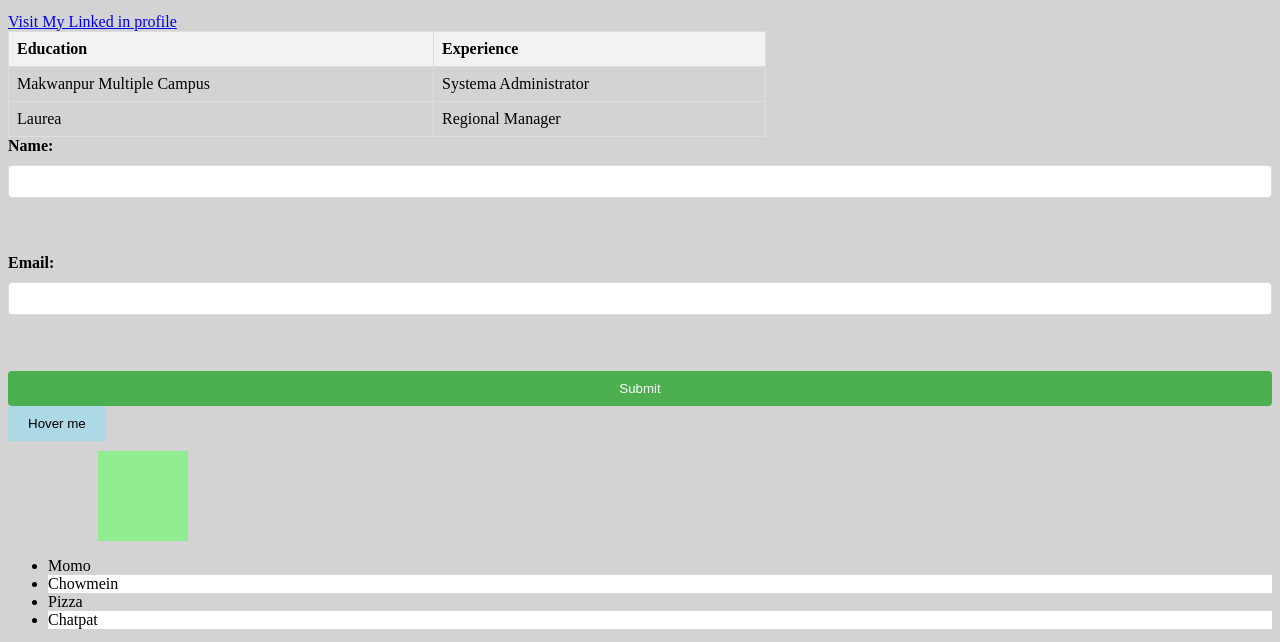
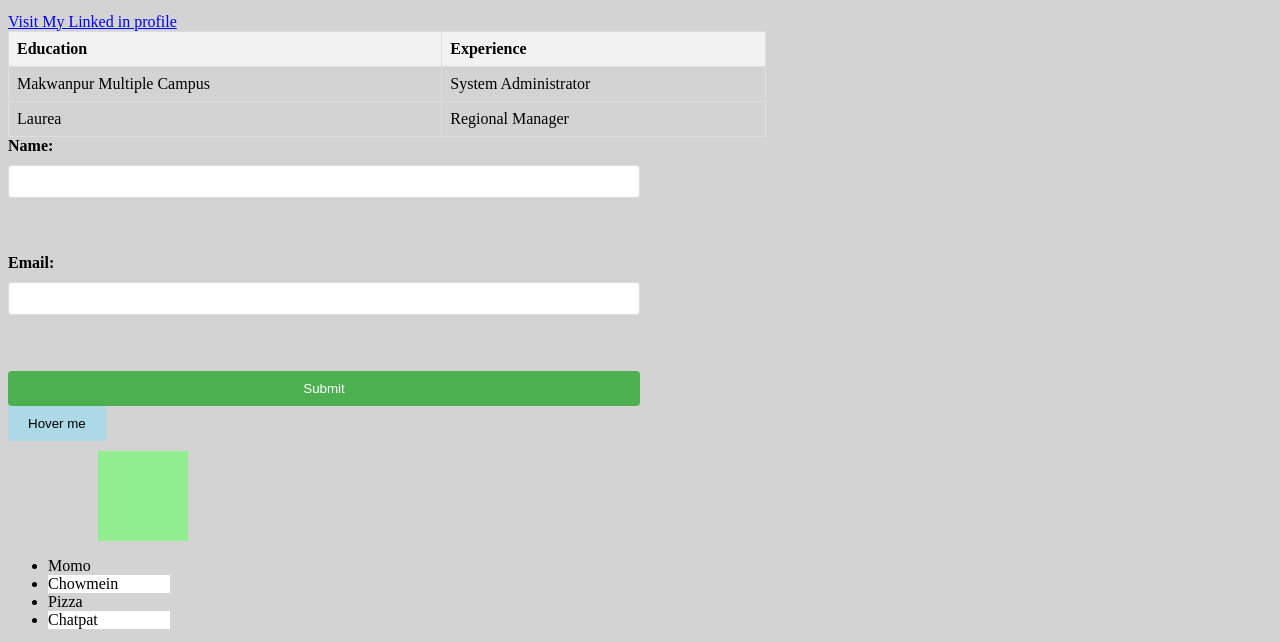
Before and after one commit to anixT/webdev-assignment, a plain HTML site: page index.html in a window 1280 px wide. Shown: the part 567-1209 px from the top of the page. Drawn offline with Linux system fonts and the light colour scheme; grey boxes are pictures that could not be loaded.

Commit message:
updated one in class

```diff
--- a/index.html
+++ b/index.html
@@ -36,7 +36,7 @@
     </tr>
     <tr>
         <td>Makwanpur Multiple Campus</td>
-        <td>Systema Administrator</td>
+        <td>System Administrator</td>
     </tr>
     <tr>
         <td>Laurea</td>
--- a/style.css
+++ b/style.css
@@ -42,6 +42,8 @@
       display: flex;
       flex-direction: column;
       gap: 10px;
+      width: 50%;
+      border-collapse: collapse;
     }
 
     label {
@@ -95,10 +97,14 @@
       }
       .pseudo-list li:nth-child(odd) {
         background-color: lightgray;
-      }
+        width: 60%;
+        border-collapse: collapse;
+     }
 
       .pseudo-list li:nth-child(even) {
         background-color: white;
+        width: 10%;
+        background-origin: collapse;
       }
 
       .filter-image {
```
